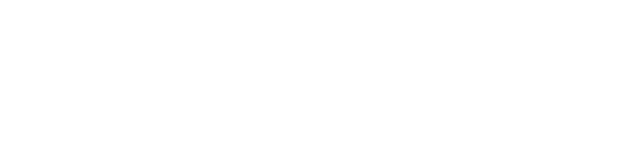
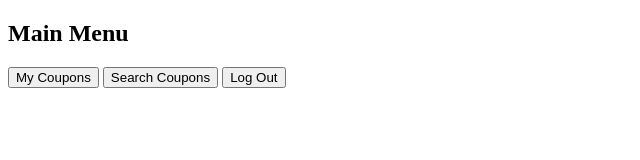
Before and after one commit to SP-17-PlugIn-Project/BrowserPlugIn, a browser extension: page main/html/menu.html in a window 1280 px wide. Shown: the whole page, without its empty margins (0-640 px from the left). Drawn offline with Linux system fonts and the light colour scheme.

Commit message:
created a test menu button in sidepanel.html on line 15

```diff
--- a/main/html/menu.html
+++ b/main/html/menu.html
@@ -0,0 +1,22 @@
+<!DOCTYPE html>
+<!--CS 4850-03-->
+<!--temp document-->
+<html lang="en-US">
+
+<head>
+    <meta charset="UTF-8">
+    <title>SP-17-PlugIn</title>
+    <link rel="stylesheet" href="../css/sidepanel.css">
+
+</head>
+
+<body>
+    <h2>Main Menu</h2>
+    <button>My Coupons</button>
+    <button>Search Coupons</button>
+    <button>Log Out</button>
+</body>
+
+
+
+</html>
```
Also changed, not shown: main/html/sidepanel.html (+1 -0 lines).
